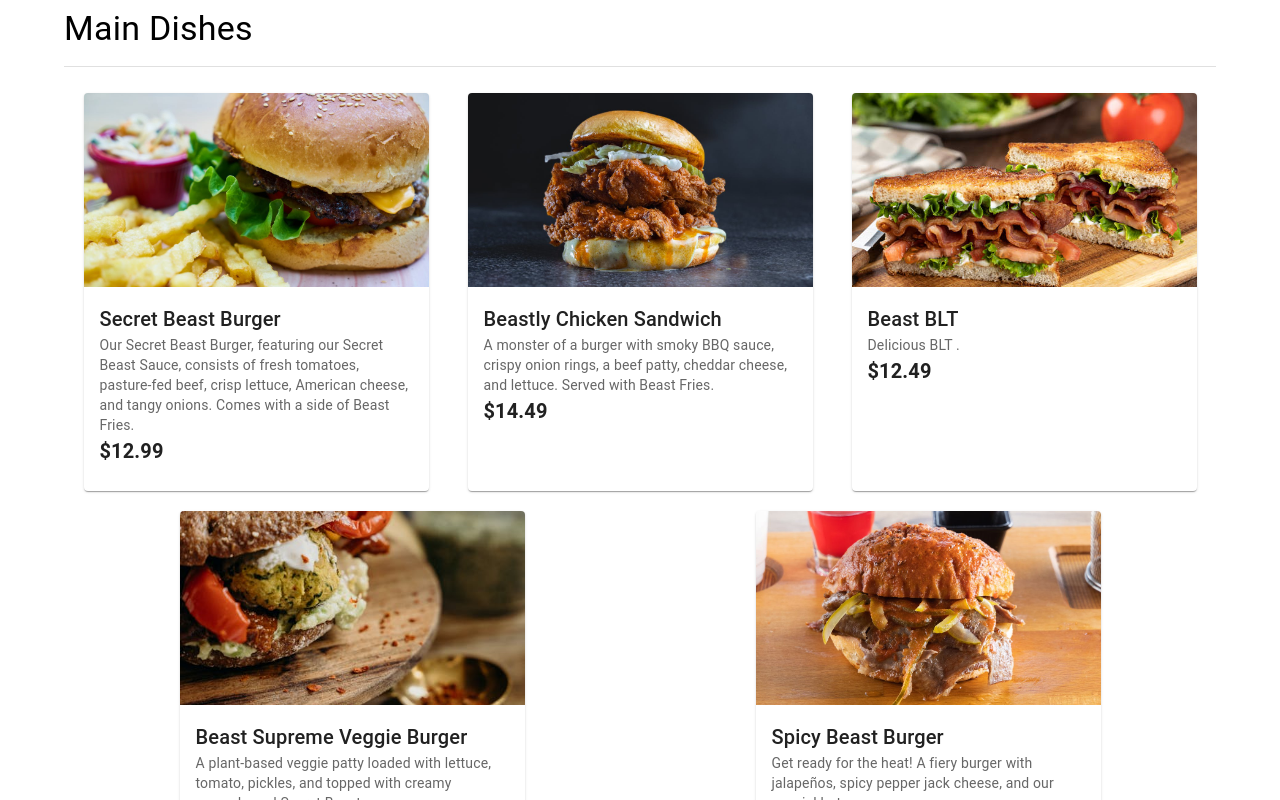
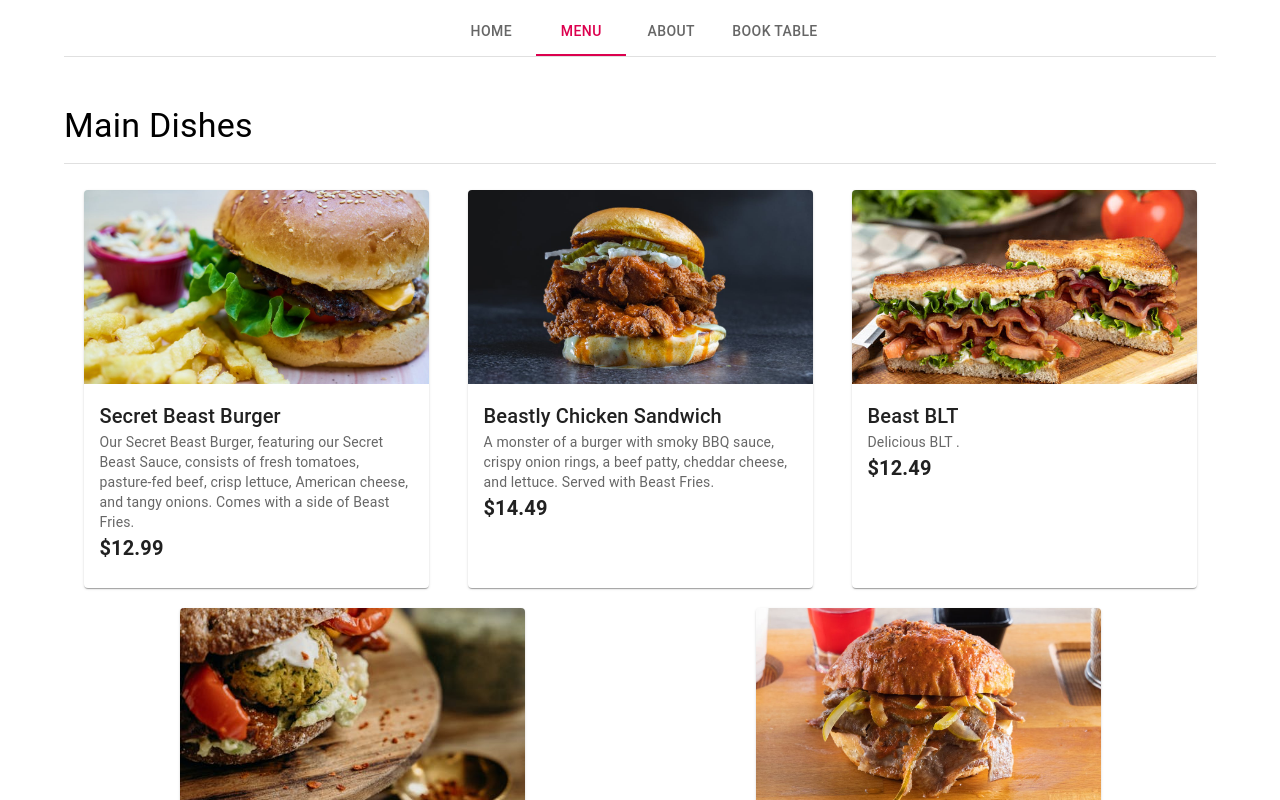
Before and after one commit to htipu/pcrestaurant, a React (Create React App) app: page /menus in a window 1280 px wide. Shown: the top 800 px of the page. Built offline with nearby package versions, Linux system fonts and the light colour scheme.

Commit message:
menu nav updated

```diff
--- a/src/Menus.js
+++ b/src/Menus.js
@@ -1,6 +1,7 @@
 import React from 'react';
 import { Card, CardContent, CardMedia, Typography, Divider } from '@mui/material';
 import menuItems from './MenuItems'; // Adjust the path as needed
+import BasicTabs from './Tabs';
 
 const Menu = () => {
   const renderCategory = (category) => {
@@ -19,6 +20,7 @@ const Menu = () => {
 
     return (
       <div style={{ marginBottom: 20 }}>
+        <BasicTabs></BasicTabs>
         <Typography variant="h4" sx={{ marginBottom: 2 }}>
           {category}
         </Typography>
```
